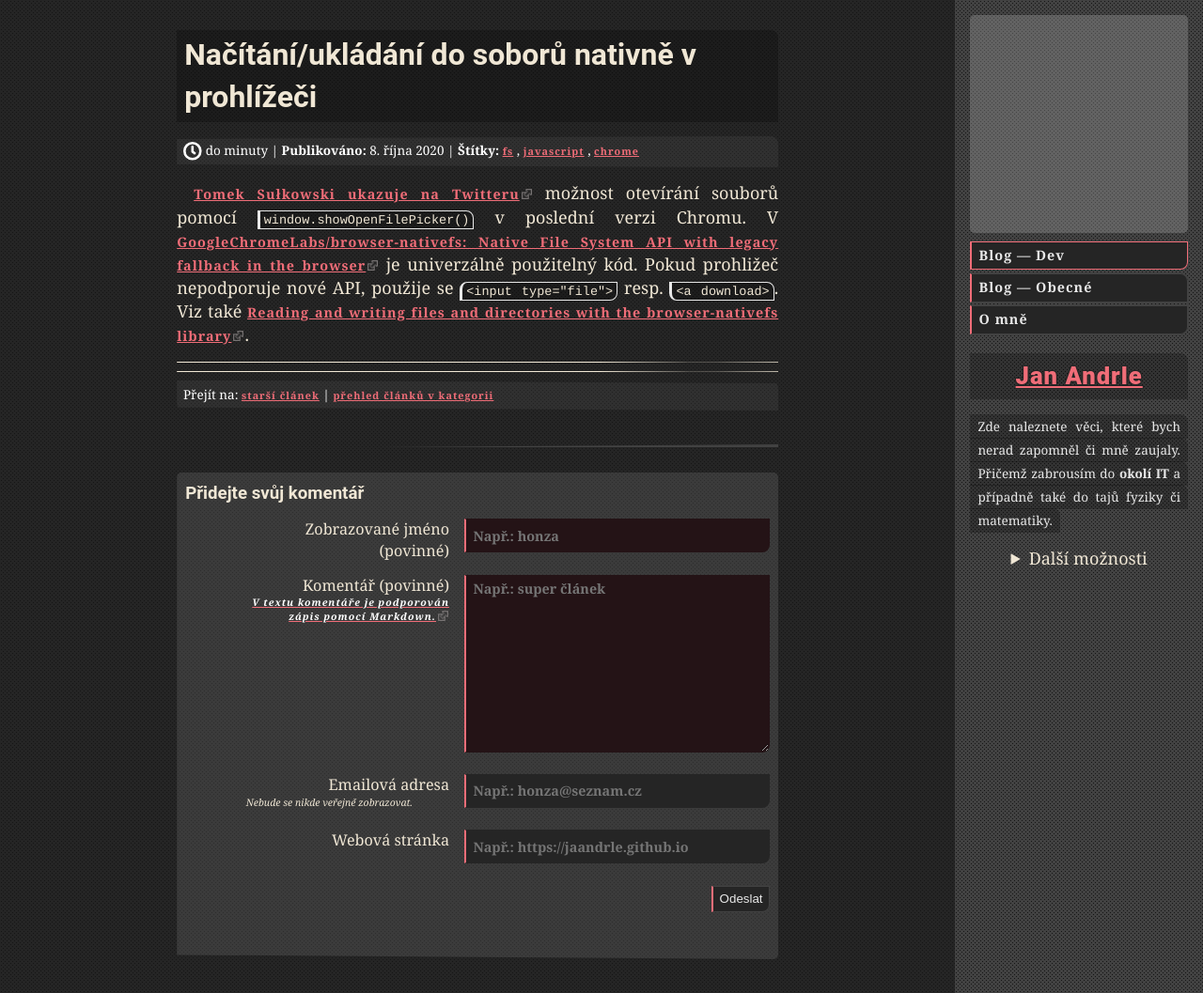
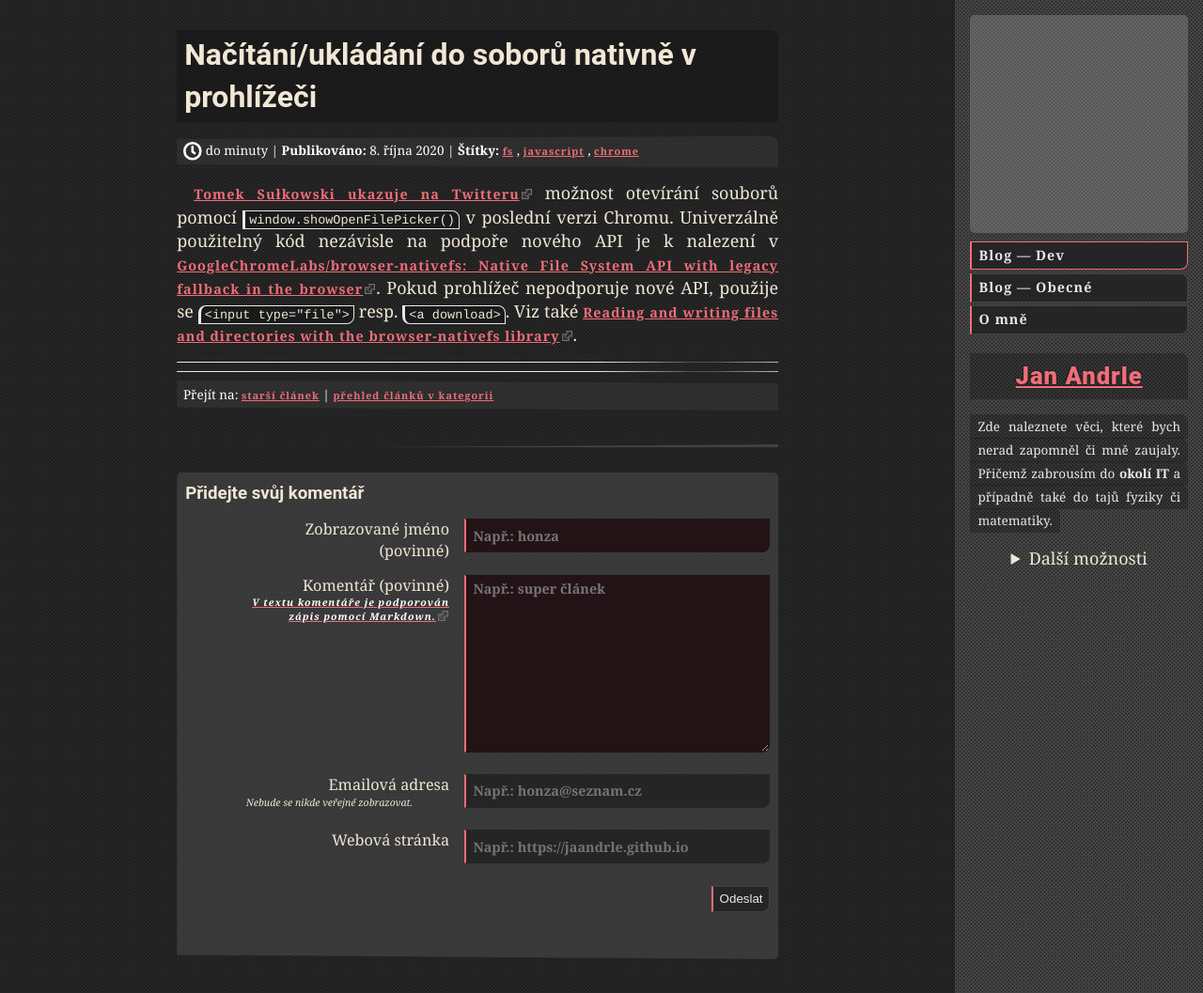
Before and after one commit to jaandrle/jaandrle.github.io, a Jekyll site: the page built from _posts/2020/2020-10-08-nacitani-ukladani-do-soboru-nativne-v-prohlizeci.md, in a window 1280 px wide. Shown: the whole page at 94% size. Built offline with Jekyll 4.4.1, drawn with Linux system fonts in a browser that asks for light colours; grey boxes are pictures that could not be loaded.

Commit message:
Update 2020-10-08-nacitani-ukladani-do-soboru-nativne-v-prohlizeci.md

```diff
--- a/_posts/2020/2020-10-08-nacitani-ukladani-do-soboru-nativne-v-prohlizeci.md
+++ b/_posts/2020/2020-10-08-nacitani-ukladani-do-soboru-nativne-v-prohlizeci.md
@@ -5,4 +5,4 @@ title: "Načítání/ukládání do soborů nativně v prohlížeči"
 category: dev
 ---
 
-[Tomek Sułkowski ukazuje na Twitteru](https://twitter.com/sulco/status/1313798240043753473) možnost otevírání souborů pomocí `window.showOpenFilePicker()` v poslední verzi Chromu. V [GoogleChromeLabs/browser-nativefs: Native File System API with legacy fallback in the browser](https://github.com/GoogleChromeLabs/browser-nativefs) je univerzálně použitelný kód. Pokud prohližeč nepodporuje nové API, použije se `<input type="file">` resp. `<a download>`. Viz také [Reading and writing files and directories with the browser-nativefs library](https://web.dev/browser-nativefs/).
+[Tomek Sułkowski ukazuje na Twitteru](https://twitter.com/sulco/status/1313798240043753473) možnost otevírání souborů pomocí `window.showOpenFilePicker()` v poslední verzi Chromu. Univerzálně použitelný kód nezávisle na podpoře nového API je k nalezení v [GoogleChromeLabs/browser-nativefs: Native File System API with legacy fallback in the browser](https://github.com/GoogleChromeLabs/browser-nativefs). Pokud prohlížeč nepodporuje nové API, použije se `<input type="file">` resp. `<a download>`. Viz také [Reading and writing files and directories with the browser-nativefs library](https://web.dev/browser-nativefs/).
```
